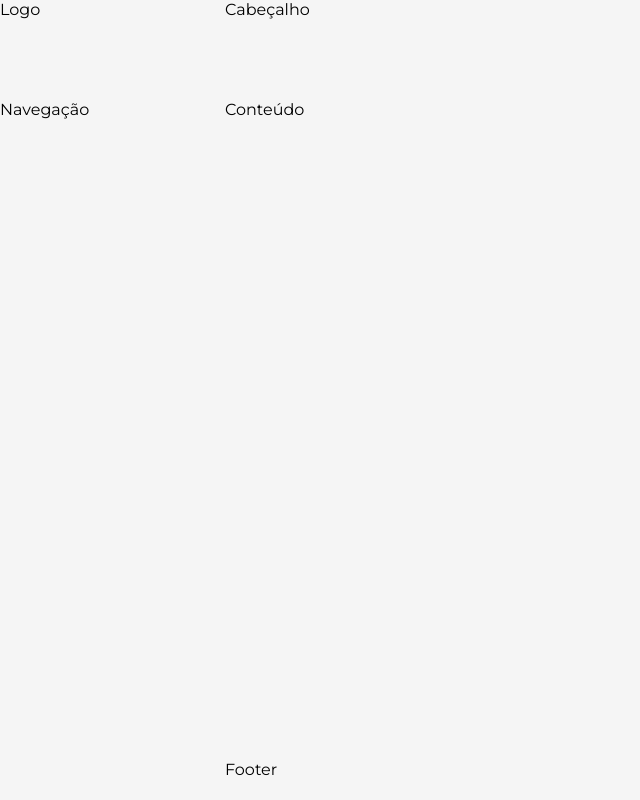
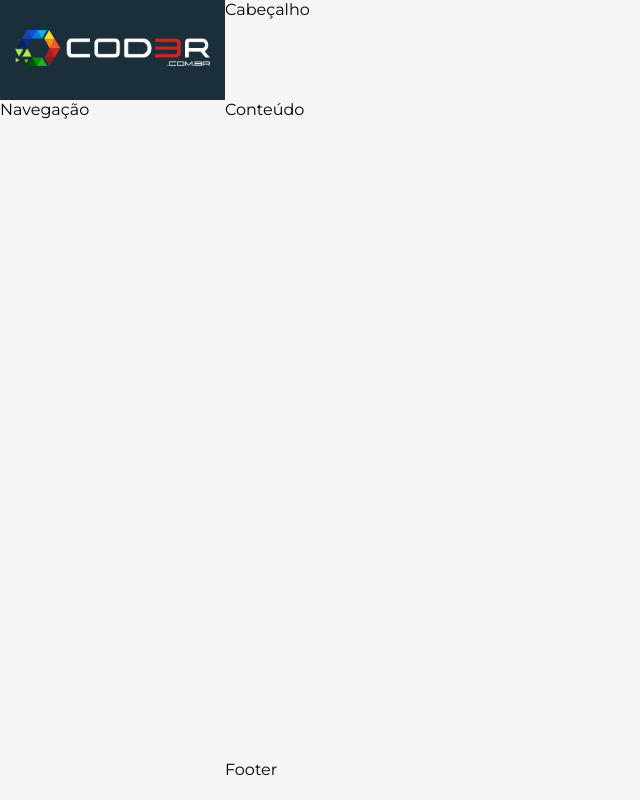
Before and after one commit to gisellequarto/JavaScript-FirstSteps, a React (Create React App) app in the folder react/crud/frontend/: page / in a window 1280 px wide. Shown: the whole page, without its empty margins (0-640 px from the left). Built offline with nearby package versions, Linux system fonts and the light colour scheme.

Commit message:
projeto crud logo css

```diff
--- a/react/crud/frontend/src/components/template/Logo.css
+++ b/react/crud/frontend/src/components/template/Logo.css
@@ -0,0 +1,17 @@
+aside.logo {
+    background-color: var(--bg-dark);
+    display: flex;
+    justify-content: center;
+    align-items: center;
+}
+
+aside.logo img {
+    padding: 0px 15px;
+    width: 100%;
+}
+
+/* @media(max-width: 576px) {
+    aside.logo img {
+        width: 350px;
+    }
+} */
--- a/react/crud/frontend/src/components/template/Logo.jsx
+++ b/react/crud/frontend/src/components/template/Logo.jsx
@@ -1,10 +1,14 @@
 import './Logo.css';
+import logo from '../../assets/imgs/logo.png';
 import React from 'react';
 
-const logo = props => {
+
+const logotipo = props => {
     return <aside className="logo">
-                Logo
+                <a href="/" className="logo">
+                    <img src={logo} alt="logo"/>
+                </a>
             </aside>
 }
 
-export default logo;
+export default logotipo;
```
Also changed, not shown: react/crud/frontend/src/assets/imgs/logo.png (added), 1 other file (tests, documents, lock files or other folders).
